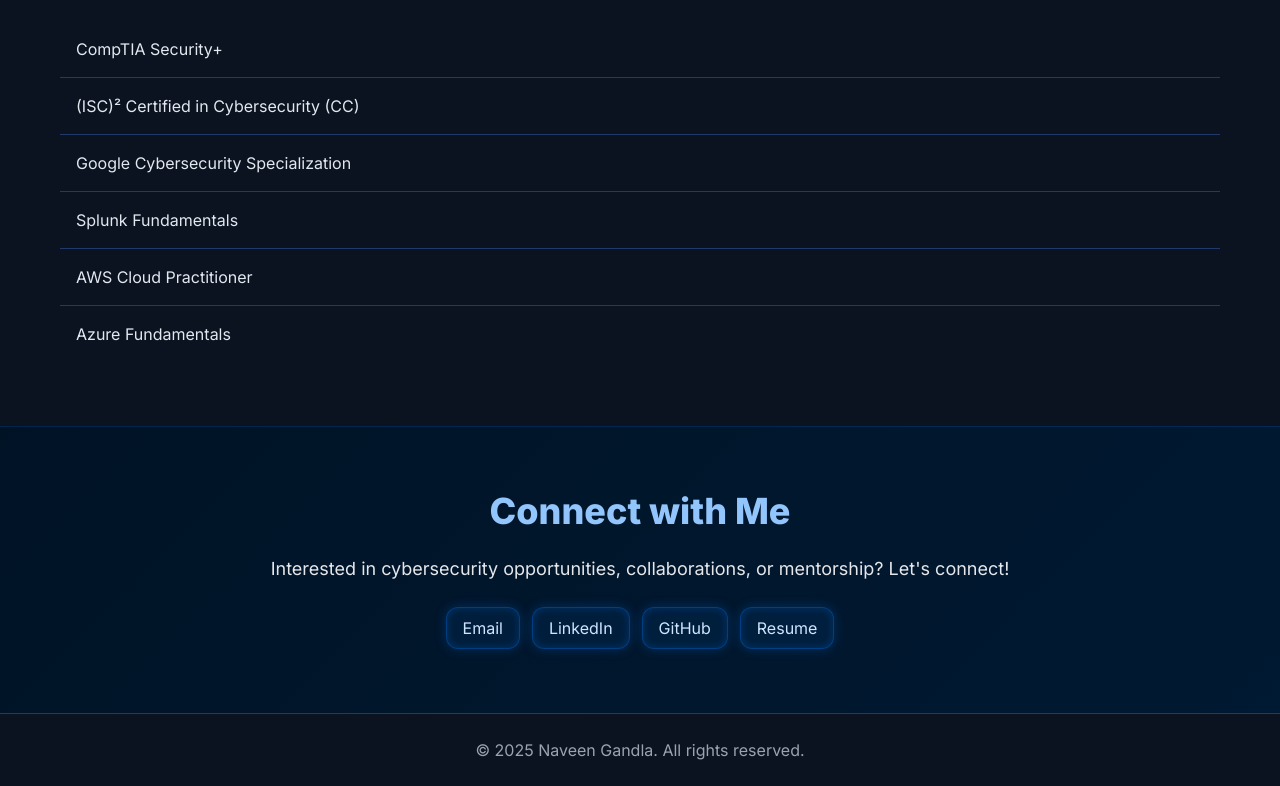
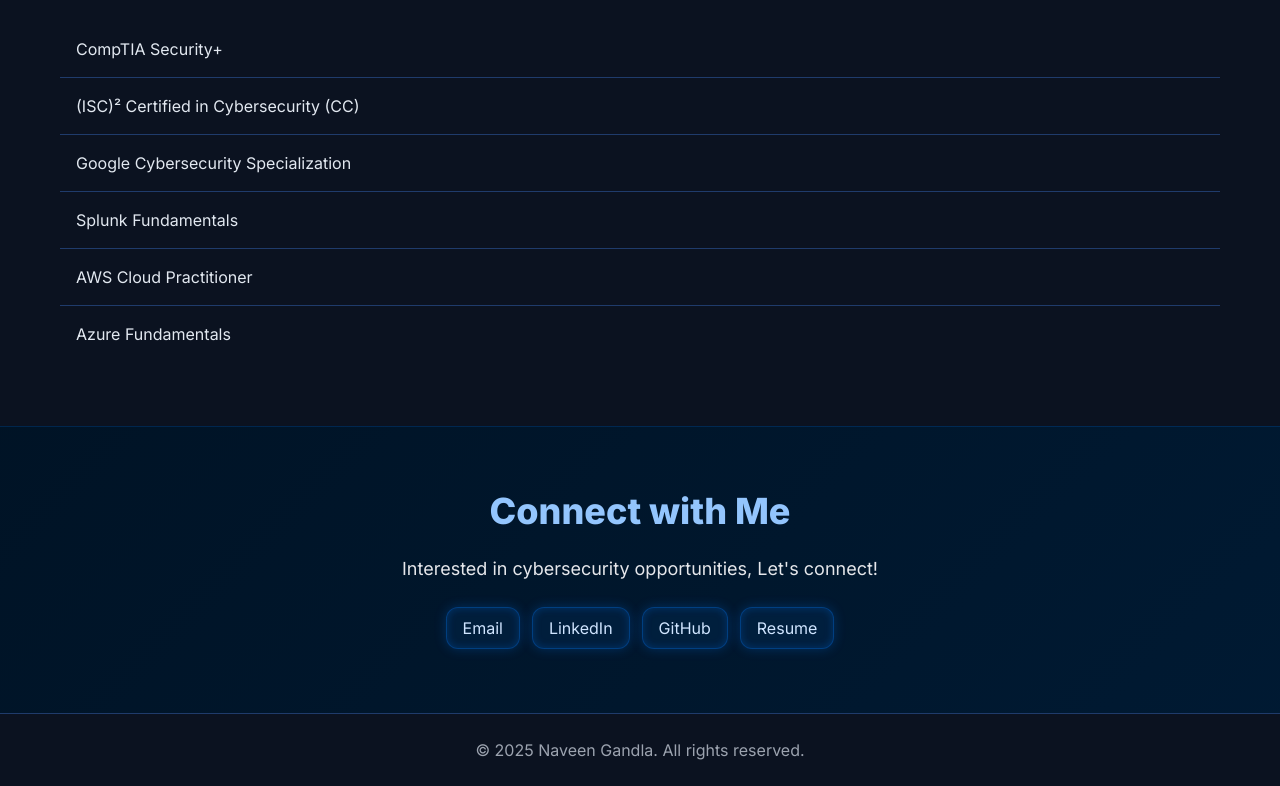
Before and after one commit to naveen-gandla-cyber/naveen-gandla-cyber.github.io, a plain HTML site: page index.html in a window 1280 px wide. Shown: the part 4236-5022 px from the top of the page. Drawn offline with nearby package versions, Linux system fonts and the light colour scheme.

Commit message:
Update and rename index (3).html to index.html

```diff
--- a/index (3).html
+++ b/index.html
@@ -364,7 +364,7 @@
     <section id="contact" class="section">
       <div class="container-std text-center">
         <h2 class="text-3xl md:text-4xl font-bold text-[#93C5FD] mb-6">Connect with Me</h2>
-        <p class="text-lg text-gray-200">Interested in cybersecurity opportunities, collaborations, or mentorship? Let's connect!</p>
+        <p class="text-lg text-gray-200">Interested in cybersecurity opportunities, Let's connect!</p>
         <div class="mt-6 flex flex-wrap justify-center gap-3">
           <a href="mailto:naveengandla21@gmail.com" class="px-4 py-2 btn-blue" aria-label="Email Naveen Gandla">Email</a>
           <a href="https://linkedin.com/in/naveengandla21" class="px-4 py-2 btn-blue">LinkedIn</a>
```
